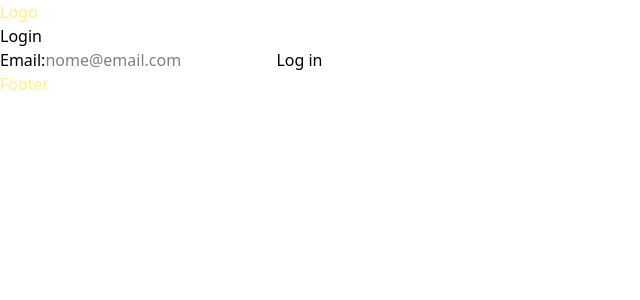
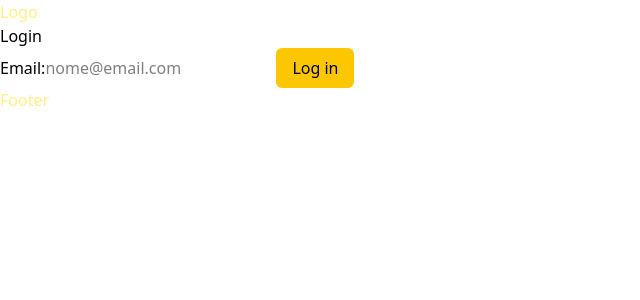
Before and after one commit to AndreiFlau/Waffles-NewsCase-Frontend, a React (Vite) app: page /login in a window 1280 px wide. Shown: the top 300 px of the page, without its empty margins (0-640 px from the left). Built offline with nearby package versions, Linux system fonts and the light colour scheme; no server answers.

Commit message:
add UserProvider and UserContext to provide users with streak and newsletter data

```diff
--- a/src/components/Header.tsx
+++ b/src/components/Header.tsx
@@ -1,9 +1,27 @@
+import useAuth from "./hooks/useAuth";
+import Button from "./ui/button";
+
 function Header() {
+  const { logout, user } = useAuth();
+
+  async function logoutFunc() {
+    try {
+      await logout();
+    } catch (error) {
+      console.error(error);
+    }
+  }
+
   return (
     <header>
       <div className="text-yellow-200">
         <h1>Logo</h1>
       </div>
+      {user && (
+        <div>
+          <Button onClick={logoutFunc}>Log out</Button>
+        </div>
+      )}
     </header>
   );
 }
--- a/src/components/Pages/Login.tsx
+++ b/src/components/Pages/Login.tsx
@@ -1,9 +1,11 @@
 import { useEffect, useState } from "react";
 import useAuth from "../hooks/useAuth";
 import { useNavigate } from "react-router";
+import Button from "../ui/button";
 
 function Login() {
-  const { login, user, message } = useAuth();
+  const { login, user, message, loading } = useAuth();
+  const [isDisabled, setIsDisabled] = useState(false);
   const [email, setEmail] = useState("");
   const [errorMessage, setErrorMessage] = useState("");
   const navigate = useNavigate();
@@ -18,12 +20,14 @@ function Login() {
 
   async function handleSubmit(e: { preventDefault: () => void }) {
     e.preventDefault();
+    setIsDisabled(true);
     try {
       await login(email);
     } catch (error) {
       const err = error as Error;
       console.error(`Erro ao logar: ${err} com a mensagem ${message}`);
       setErrorMessage("Erro ao fazer login. Tente novamente.");
+      setIsDisabled(false);
     }
   }
 
@@ -41,7 +45,9 @@ function Login() {
           onChange={(e) => setEmail(e.target.value)}
           required
         />
-        <button type="submit">Log in</button>
+        <Button type="submit" variant={loading ? "disabled" : "primary"} disabled={isDisabled}>
+          Log in
+        </Button>
       </form>
       {errorMessage && <div className="text-red-500">{errorMessage}</div>}
     </section>
--- a/src/components/Pages/User.tsx
+++ b/src/components/Pages/User.tsx
@@ -1,7 +1,45 @@
+import { useEffect, useState } from "react";
+import useUserData from "../hooks/useUserData";
+
+interface NewsletterItem {
+  id: number;
+  userId: number;
+  email: string;
+  newsletterId: number;
+  openedAt: Date;
+  utmSource: string;
+  utmMedium: string;
+  utmCampaign: string;
+  utmChannel: string;
+}
+
 function User() {
+  const { userData, message, loading } = useUserData();
+  const [streaks, setStreaks] = useState(loading ? 0 : userData?.streak);
+  const [newsletter, setNewsletter] = useState<NewsletterItem[]>(loading ? [] : userData?.newsletterHistory);
+
+  useEffect(() => {
+    if (!loading && userData) {
+      setStreaks(userData.streak ?? 0);
+      setNewsletter(userData.newsletterHistory ?? []);
+    }
+  }, [userData, loading]);
+
+  if (loading) {
+    return (
+      <section>
+        <h1>User</h1>
+        <p>Loading...</p>
+      </section>
+    );
+  }
+
   return (
     <section>
       <h1>User</h1>
+      {newsletter.map((item) => {
+        return <div key={item.id}>{item.newsletterId}</div>;
+      })}
     </section>
   );
 }
--- a/src/components/context/auth.tsx
+++ b/src/components/context/auth.tsx
@@ -23,6 +23,7 @@ function AuthProvider({ children }: { children: ReactNode }) {
   }, []);
 
   async function login(email: string) {
+    setLoading(true);
     try {
       const response = await fetch(`${API_URL}/login`, {
         method: "POST",
--- /dev/null
+++ b/src/components/context/getUserData.tsx
@@ -0,0 +1,81 @@
+import { createContext, useState, ReactNode, useEffect } from "react";
+import { UserContextType, UserData } from "./types.ts";
+const API_URL = import.meta.env.VITE_API_URL || "http://localhost:8080";
+
+const UserContext = createContext<UserContextType | null>(null);
+
+function UserProvider({ children }: { children: ReactNode }) {
+  const [userData, setUserData] = useState<UserData | null>(null);
+  const [jwtToken, setJwtToken] = useState("");
+  const [loading, setLoading] = useState(true);
+  const [message, setMessage] = useState<object>({ message: "", success: false });
+
+  useEffect(() => {
+    const stored = localStorage.getItem("userData");
+    const storedToken = localStorage.getItem("token");
+
+    if (storedToken) {
+      setJwtToken(storedToken);
+      fetchUserData(storedToken);
+    }
+
+    if (stored) {
+      try {
+        const storedUserData = JSON.parse(stored) as UserData;
+        setUserData(storedUserData);
+      } catch (err) {
+        console.error("Erro ao processar os dados do usuário armazenados:", err);
+      }
+    }
+
+    setLoading(false);
+  }, []);
+
+  async function fetchUserData(token: string) {
+    setLoading(true);
+    try {
+      const newsletterResponse = await fetch(`${API_URL}/user/newsletter`, {
+        method: "GET",
+        headers: {
+          Authorization: `bearer ${token}`,
+          "Content-Type": "application/json",
+        },
+        credentials: "include",
+      });
+      const streakResponse = await fetch(`${API_URL}/streaks/me`, {
+        method: "GET",
+        headers: {
+          Authorization: `bearer ${token}`,
+          "Content-Type": "application/json",
+        },
+        credentials: "include",
+      });
+
+      const newsletterData = await newsletterResponse.json();
+      const streakData = await streakResponse.json();
+
+      if (newsletterResponse.ok && streakResponse.ok) {
+        setMessage({ message: "Dados recebidos com sucesso!", success: true });
+      } else {
+        setMessage({ message: "Dados não foram recebidos.", success: false });
+      }
+
+      const userData = {
+        streak: streakData,
+        newsletterHistory: newsletterData.formattedStats,
+      };
+
+      setUserData(userData);
+      localStorage.setItem("userData", JSON.stringify(userData));
+    } catch (error) {
+      const err = error as Error;
+      console.error(`Erro ao recuperar dados do usuário: `, err);
+    } finally {
+      setLoading(false);
+    }
+  }
+
+  return <UserContext.Provider value={{ userData, jwtToken, loading, message }}>{children}</UserContext.Provider>;
+}
+
+export { UserContext, UserProvider };
--- a/src/components/context/types.ts
+++ b/src/components/context/types.ts
@@ -5,6 +5,11 @@ interface User {
   email: string;
   createdAt: Date;
   admin: boolean;
+}
+
+interface UserData {
+  streak: number;
+  newsletterHistory: object;
 }
 
 interface AuthContextType {
@@ -16,4 +21,11 @@ interface AuthContextType {
   message: object;
 }
 
-export type { User, AuthContextType };
+interface UserContextType {
+  userData: UserData | null;
+  jwtToken: string;
+  loading: boolean;
+  message: object;
+}
+
+export type { User, AuthContextType, UserContextType, UserData };
--- /dev/null
+++ b/src/components/hooks/useUserData.ts
@@ -0,0 +1,12 @@
+import { useContext } from "react";
+import { UserContext } from "../context/getUserData.tsx";
+
+function useUserData() {
+  const context = useContext(UserContext);
+  if (!context) {
+    throw new Error("Contexto não disponível");
+  }
+  return context;
+}
+
+export default useUserData;
--- a/src/components/index.tsx
+++ b/src/components/index.tsx
@@ -9,6 +9,7 @@ import Login from "./Pages/Login.tsx";
 import User from "./Pages/User.tsx";
 import { ProtectedRoute } from "./ProtectedRoute.tsx";
 import { AuthProvider } from "./context/auth.tsx";
+import { UserProvider } from "./context/getUserData.tsx";
 
 ReactDOM.createRoot(document.getElementById("root")!).render(
   <React.StrictMode>
@@ -17,7 +18,13 @@ ReactDOM.createRoot(document.getElementById("root")!).render(
         <Routes>
           <Route path="/" element={<App />}>
             <Route path="/login" index element={<Login />} />
-            <Route element={<ProtectedRoute />}>
+            <Route
+              element={
+                <UserProvider>
+                  <ProtectedRoute />
+                </UserProvider>
+              }
+            >
               <Route path="/user" element={<User />} />
               <Route path="/dashboard" element={<Dashboard />} />
             </Route>
--- /dev/null
+++ b/src/components/ui/button.tsx
@@ -0,0 +1,24 @@
+import { PropsWithChildren, ButtonHTMLAttributes } from "react";
+
+function Button({
+  children,
+  variant = "primary",
+  ...props
+}: PropsWithChildren<ButtonHTMLAttributes<HTMLButtonElement>> & { variant?: "primary" | "disabled" }) {
+  const baseStyles =
+    "inline-flex items-center justify-center rounded-md font-medium transition-colors focus-visible:outline-none focus-visible:ring-2 focus-visible:ring-offset-2 disabled:pointer-events-none disabled:opacity-50";
+
+  const variants = {
+    primary: "bg-yellow-400 text-black hover:bg-yellow-500 focus-visible:ring-yellow-300 h-10 px-4 text-base cursor-pointer",
+    disabled:
+      "bg-yellow-400 text-black hover:bg-yellow-500 focus-visible:ring-yellow-300 h-10 px-4 text-base cursor-not-allowed opacity-50",
+  };
+
+  return (
+    <button className={`${baseStyles} ${variants[variant]}`} {...props}>
+      {children}
+    </button>
+  );
+}
+
+export default Button;
```
